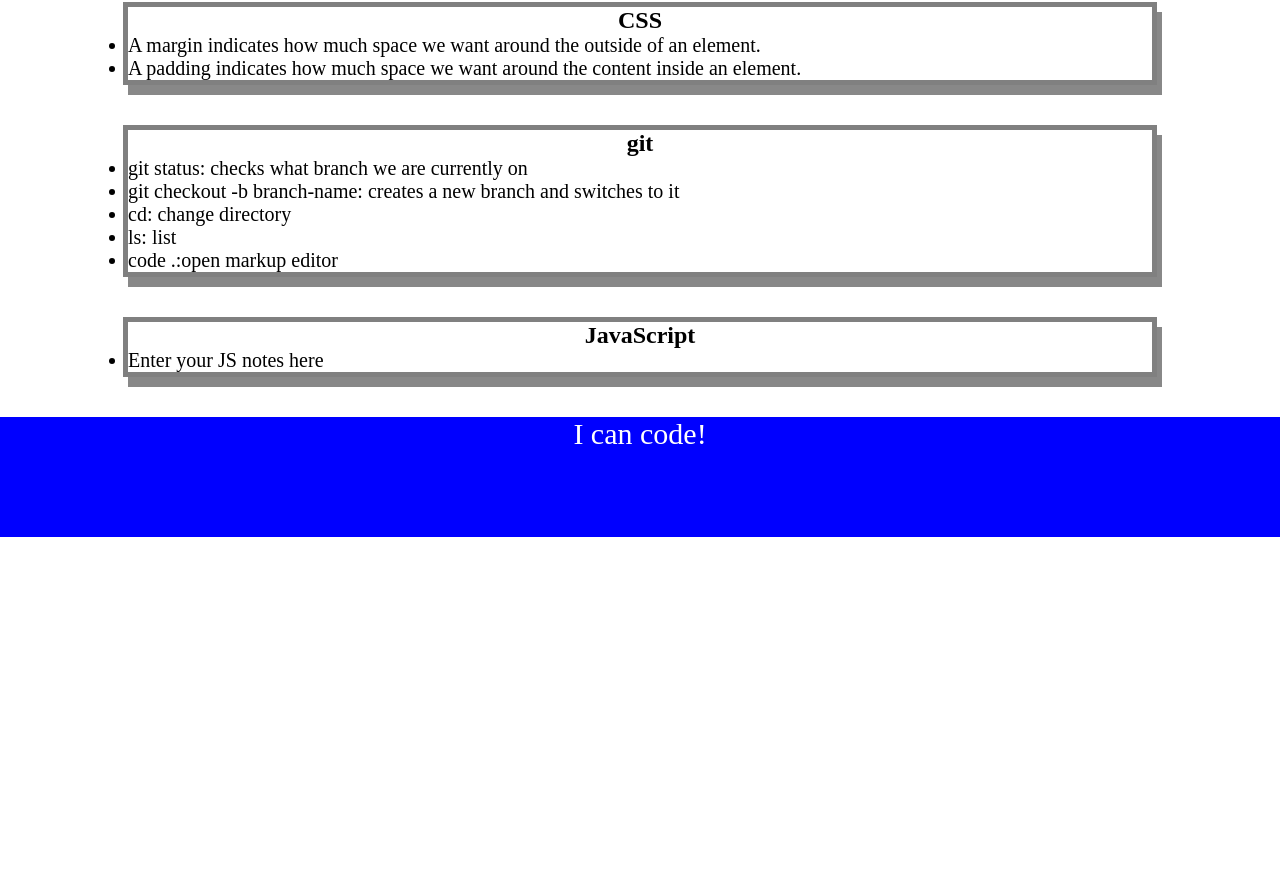
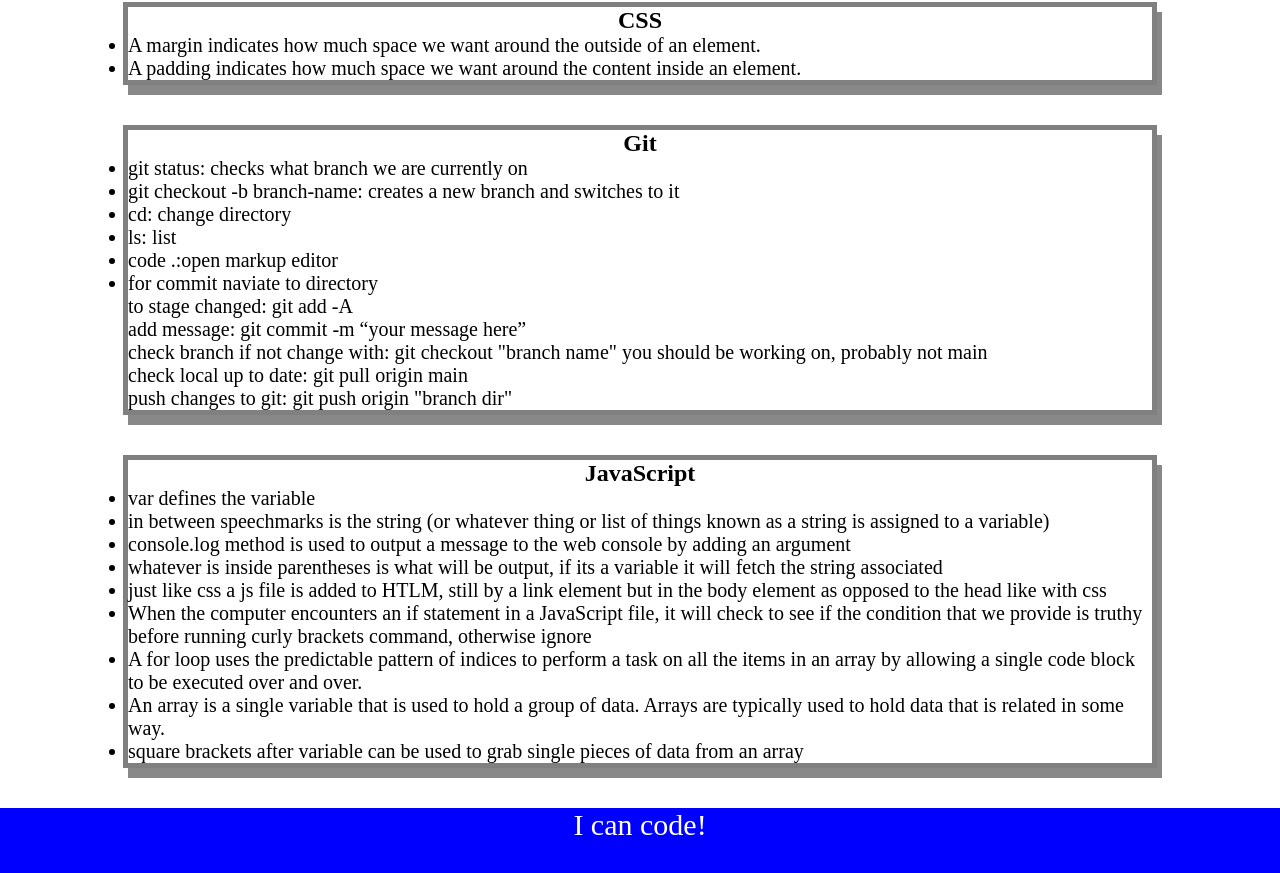
Before and after one commit to hpro97/prework-study-guide, a plain HTML site: page index.html in a window 1280 px wide. Shown: the part 511-1384 px from the top of the page. Before the commit the page ends 1048 px from the top, so only its background shows below. Drawn offline with Linux system fonts and the light colour scheme.

Commit message:
added JS notes and console functionallity through coding js file and linking in HTML

```diff
--- /dev/null
+++ b/assets/script.js
@@ -0,0 +1,20 @@
+/*
+var topic = "HTML";
+
+if (topic === 'HTML') {
+  console.log("Let's study HTML!");
+} else if (topic === 'CSS') {
+  console.log("Let's study CSS!");
+} else if (topic === 'Git') {
+  console.log("Let's study Git!");
+} else if (topic === 'JavaScript') {
+  console.log("Let's study JavaScript!");
+} else {
+  console.log('Please try again!');
+}
+*/
+var topics = ["HTML", "CSS", "Git", "JavaScript"]
+
+for (var x = 0; x < topics.length; x++) {
+    console.log(topics[x])
+}
--- a/index.html
+++ b/index.html
@@ -11,64 +11,27 @@
     <header id="top">
       <h1>Prework Study Guide</h1>
       <img src="./assets/bowtie-cat.png" alt="Profile image of cat wearing a bow tie." />
+      <h2>✨ Open the Console to See What's Happening ✨</h2>
     </header>
     <main>
       <section class="card" id="html-section">
 
         <h2>HTML</h2>
+
         <ul>
-
-          <li>"!DOCTYPE html"
-
-          tells browser page is written in html format</li>
-
-          <li>"html lang="eng"
-
-          tells browser that the language is in English</li>
-
-          <li>"head"
-
-          element contains things such as meta data and important data about the page</li>
-
-          <li>"body"
-
-          element defines the body of the document, which contains the content that is visible to the user.</li>
-
-          <li>"p"
-
-          element represents a paragraph or block of text.</li>
-
-          <li>"ul", "ol", and "li"
-
-          elements represent unordered lists, ordered lists, and list items.</li>
-
-          <li>"img"
-
-          element contains information about images that are displayed on the webpage.</li>
-
-          <li>"src" attribute
-
-          is the most important because it defines the location of the image</li>
-
-          <li>"br"
-
-          element creates a line of empty space, or a line break, between two blocks of content.</li>
-
-          <li>"a"
-
-          element (which stands for anchor) creates links to the same webpage or other webpages.</li>
-
-          <li>"href" attribute
-
-          points to the URL for the link</li>
-
-          <li>"section"
-
-          elements are semantic elements that define a section in a document that contains thematic content.</li>
-
-
+          <li>"!DOCTYPE html" tells browser page is written in html format</li>
+          <li>"html lang="eng" tells browser that the language is in English</li>
+          <li>"head" element contains things such as meta data and important data about the page</li>
+          <li>"body" element defines the body of the document, which contains the content that is visible to the user.</li>
+          <li>"p" element represents a paragraph or block of text.</li>
+          <li>"ul", "ol", and "li" elements represent unordered lists, ordered lists, and list items.</li>
+          <li>"img" element contains information about images that are displayed on the webpage.</li>
+          <li>"src" attribute is the most important because it defines the location of the image</li>
+          <li>"br" element creates a line of empty space, or a line break, between two blocks of content.</li>
+          <li>"a" element (which stands for anchor) creates links to the same webpage or other webpages.</li>
+          <li>"href" attribute points to the URL for the link</li>
+          <li>"section" elements are semantic elements that define a section in a document that contains thematic content.</li>
         </ul>
-
       </section>
 
       <section class="card" id="css-section">
@@ -80,33 +43,43 @@
       </section>
 
       <section class="card" id="git-section">
-        <h2>git</h2>
+        <h2>Git</h2>
         <ul>
           <li>git status: checks what branch we are currently on</li>
           <li>git checkout -b branch-name: creates a new branch and switches to it</li>
           <li>cd: change directory</li>
           <li>ls: list</li>
           <li>code .:open markup editor</li>
+          <li>for commit naviate to directory<br>
+            to stage changed: git add -A<br>
+            add message: git commit -m “your message here” <br>
+            check branch if not change with: git checkout "branch name" you should be working on, probably not main<br>
+            check local up to date: git pull origin main<br>
+            push changes to git: git push origin "branch dir"</li>
+        </ul>
       </section>
 
       <section class="card" id="javascript-section">
         <h2>JavaScript</h2>
         <ul>
-          <li>Enter your JS notes here</li>
+          <li>var defines the variable</li>
+          <li>in between speechmarks is the string (or whatever thing or list of things known as a string is assigned to a variable)</li>
+          <li>console.log method is used to output a message to the web console by adding an argument</li>
+          <li>whatever is inside parentheses is what will be output, if its a variable it will fetch the string associated</li>
+          <li>just like css a js file is added to HTLM, still by a link element but in the body element as opposed to the head like with css</li>
+          <li>When the computer encounters an if statement in a JavaScript file, it will check to see if the condition that we provide is truthy before running curly brackets command, otherwise ignore</li>
+          <li>A for loop uses the predictable pattern of indices to perform a task on all the items in an array by allowing a single code block to be executed over and over.</li>
+          <li>An array is a single variable that is used to hold a group of data. Arrays are typically used to hold data that is related in some way.</li>
+          <li>square brackets after variable can be used to grab single pieces of data from an array</li>
         </ul>
       </section>
-
-
-
     </main>
-
     <footer>
       <p>I can code!</p>
     </footer>
+    <script src="./assets/script.js"></script>
   </body>
 </html>
 
 <!--
-
-
 -->
```
